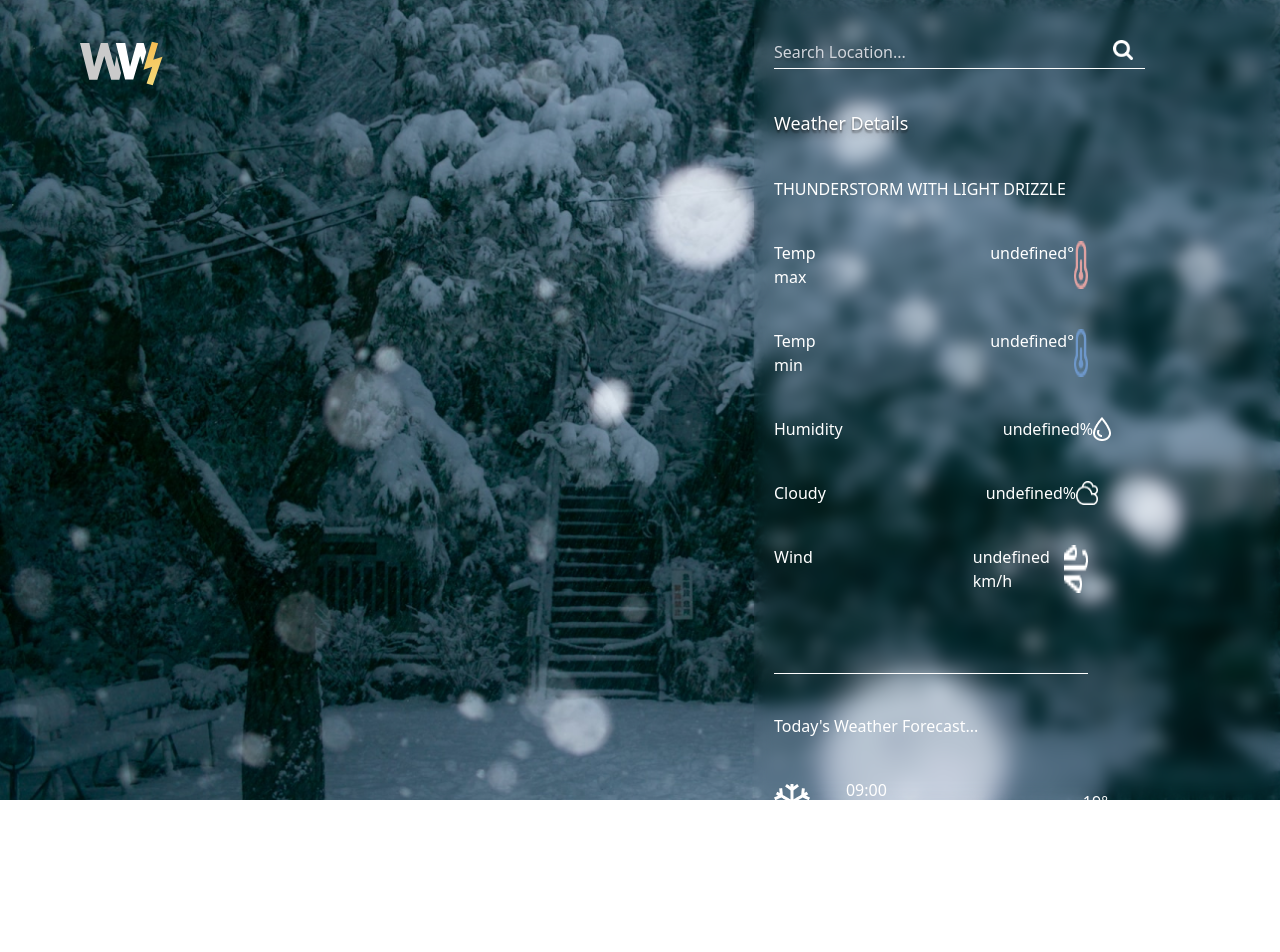
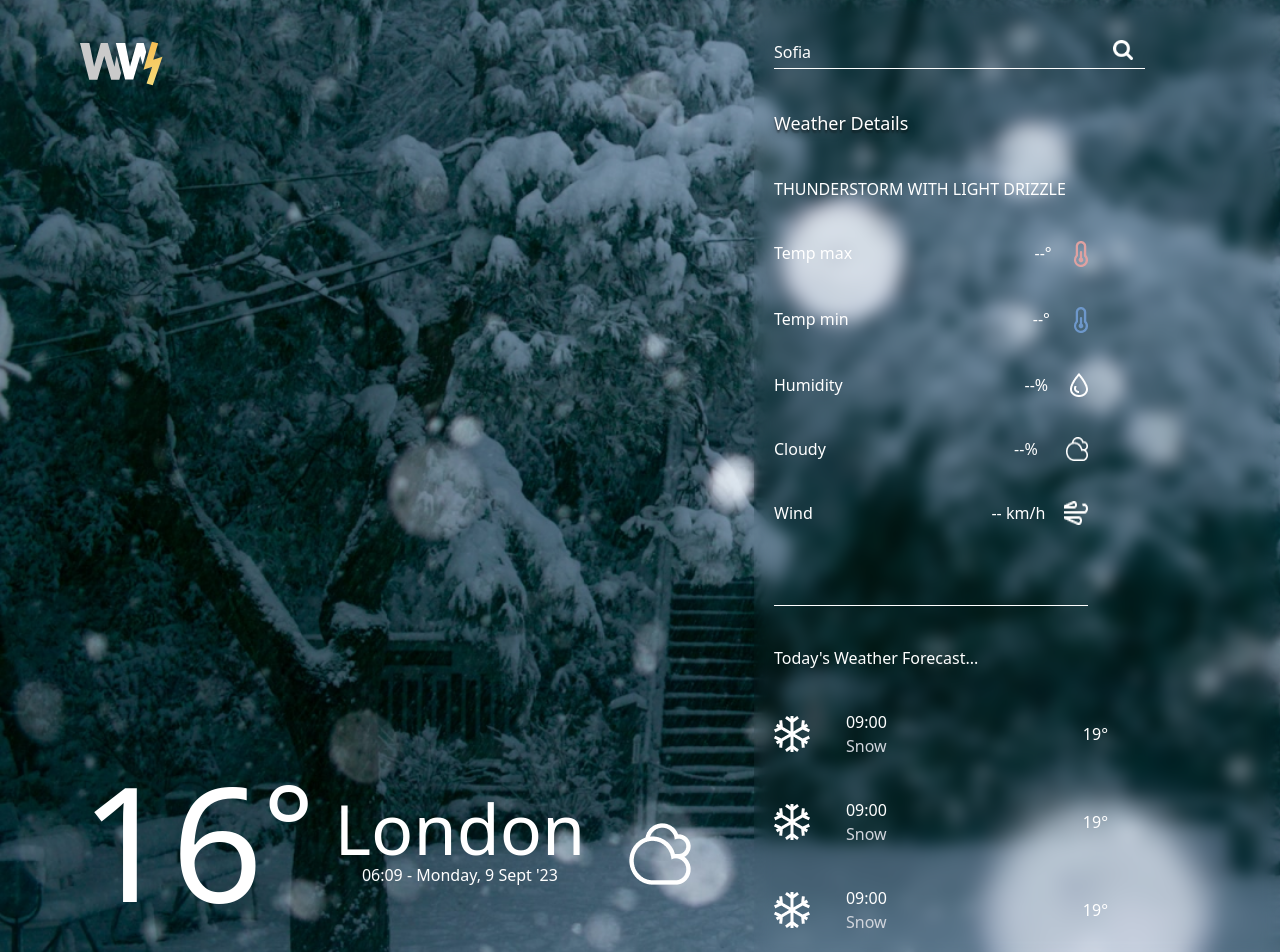
Before and after one commit to shefket-mustafa/Weather, a React (Vite) app: page / in a window 1280 px wide. Shown: the top 952 px of the page. Before the commit the page ends 800 px from the top, so only its background shows below. Built offline with nearby package versions, Linux system fonts and the light colour scheme; no server answers.

Commit message:
Value added to input, search with real-time data implemented, city details with mock data shown for now

```diff
--- a/src/App.tsx
+++ b/src/App.tsx
@@ -1,24 +1,28 @@
+import Logo from './components/Logo'
 import RightContainer from './components/RightContainer'
+import cloudy from "../public/cloudy.png"
 
 
 function App( ) {
 
-  return <div className=" relative min-h-screen bg-cover bg-no-repeat" style={{ backgroundImage: "url('/bg-weather.png')" }}
-  >
+  return <div className=" relative min-h-screen bg-cover bg-no-repeat" style={{ backgroundImage: "url('/bg-weather.png')" }}>
 
-<svg className=" absolute ml-20 mt-10" width="90" height="47" viewBox="0 0 90 47" fill="none" xmlns="http://www.w3.org/2000/svg">
-<path fillRule="evenodd" clipRule="evenodd" d="M71.834 1.67818L78.1206 3.36365L73.2061 19.8301L82.4689 16.8415L77.6172 31.1032L72.7656 45.3649L66.5523 43.4497L69.3758 35.1498L72.1993 26.85L63.4818 29.6626L71.834 1.67818Z" fill="url(#paint0_linear_129_5353)"/>
-<path fillRule="evenodd" clipRule="evenodd" d="M66.2442 12.0463L62.7186 24.6071L60.186 15.9889L53.262 39.5811H51.1666H48.091H45.083L35.8225 3.02905H45.2182L50.0006 26.8109L56.6756 3.02905H57.5881H62.8605H63.7055L66.2442 12.0463Z" fill="white"/>
-<path fillRule="evenodd" clipRule="evenodd" d="M36.6489 15.7167L41.0176 32.9604L39.3325 39.6477H36.3691H33.3047H31.1831L24.2752 16.0126L17.3764 39.6477H15.2885H12.2241H9.22698L0 3.02905H9.36168L14.1267 26.8542L20.7775 3.02905H21.6868H26.9401H27.782L34.446 26.8285L36.6489 15.7167Z" fill="#CACACA"/>
-<defs>
-<linearGradient id="paint0_linear_129_5353" x1="65.9395" y1="3.57995" x2="78.7935" y2="43.4201" gradientUnits="userSpaceOnUse">
-<stop stopColor="#F5BD52"/>
-<stop offset="1" stopColor="#F5DA79"/>
-</linearGradient>
-</defs>
-</svg>
+<Logo />
+{/* right scrollable comp */}
 
-{/* right scrollable comp */}
+<div className='flex  pt-180 pl-20 items-center'>
+
+  <div className='flex'>
+  <p className='text-white text-[160px] '>16</p>
+  <p className='text-white text-[120px] mt-4'>°</p>
+  </div>
+  <div className='flex flex-col items-center pl-5'>
+    <p className='text-[70px] text-white leading-none font-light'>London</p>
+    <p className='text-white'>06:09 - Monday, 9 Sept '23</p>
+  </div>
+  <img className='mt-7 pl-10' src={cloudy} alt="" />
+</div>
+
 <RightContainer image='/Vector (2).png' />
 
   </div>
--- /dev/null
+++ b/src/components/Logo.tsx
@@ -0,0 +1,14 @@
+export default function Logo(){
+
+    return <svg className=" absolute ml-20 mt-10" width="90" height="47" viewBox="0 0 90 47" fill="none" xmlns="http://www.w3.org/2000/svg">
+    <path fillRule="evenodd" clipRule="evenodd" d="M71.834 1.67818L78.1206 3.36365L73.2061 19.8301L82.4689 16.8415L77.6172 31.1032L72.7656 45.3649L66.5523 43.4497L69.3758 35.1498L72.1993 26.85L63.4818 29.6626L71.834 1.67818Z" fill="url(#paint0_linear_129_5353)"/>
+    <path fillRule="evenodd" clipRule="evenodd" d="M66.2442 12.0463L62.7186 24.6071L60.186 15.9889L53.262 39.5811H51.1666H48.091H45.083L35.8225 3.02905H45.2182L50.0006 26.8109L56.6756 3.02905H57.5881H62.8605H63.7055L66.2442 12.0463Z" fill="white"/>
+    <path fillRule="evenodd" clipRule="evenodd" d="M36.6489 15.7167L41.0176 32.9604L39.3325 39.6477H36.3691H33.3047H31.1831L24.2752 16.0126L17.3764 39.6477H15.2885H12.2241H9.22698L0 3.02905H9.36168L14.1267 26.8542L20.7775 3.02905H21.6868H26.9401H27.782L34.446 26.8285L36.6489 15.7167Z" fill="#CACACA"/>
+    <defs>
+    <linearGradient id="paint0_linear_129_5353" x1="65.9395" y1="3.57995" x2="78.7935" y2="43.4201" gradientUnits="userSpaceOnUse">
+    <stop stopColor="#F5BD52"/>
+    <stop offset="1" stopColor="#F5DA79"/>
+    </linearGradient>
+    </defs>
+    </svg>
+}
--- a/src/components/MiddleInfo.tsx
+++ b/src/components/MiddleInfo.tsx
@@ -1,31 +1,40 @@
-import { useEffect, useState } from "react";
 import MiddleInfoItems from "./MiddleInfoItems";
-import { useGetWeatherData } from "../api/request";
-import { useWeatherDetails } from "../context/weatherDetailsContext/details-context-hook";
+
+type City = {
+    current?: {
+        cloud?: number;
+    };
+    forecast?: {
+        day?: {
+            maxtemp_c: number;
+            mintemp_c?: number;
+            avghumidity?: number;
+            maxwind_kph?: number;
+        }
+    }
+}
 
 
-export default function MiddleInfo() {
 
-    const {city, setCity, details ,setDetails} = useWeatherDetails();
-    const {getWeatherData} = useGetWeatherData();
+type MiddleInfoProps = {
+    city: City
+};
 
 
-    useEffect(() => {
-        getWeatherData(city)
-        .then(data => {
-            setDetails(data)
-        })
-    },[city])
+export default function MiddleInfo({city}: MiddleInfoProps) {
+
+
+
 
     return <div className="max-w-[354px] pt-10 pl-5 pr-5 text-white">
 
             <p>THUNDERSTORM WITH LIGHT DRIZZLE</p>
 
-            <MiddleInfoItems title="Temp max" degrees={details?.forecast?.day?.maxtemp_c} imageUrl="/temp-max.png"/>
-            <MiddleInfoItems title="Temp min" degrees={details?.forecast?.day?.mintemp_c} imageUrl="/temp-low.png"/>
-            <MiddleInfoItems title="Humidity" degrees={details?.forecast?.day?.avghumidity} imageUrl="/humidity.png"/>
-            <MiddleInfoItems title="Cloudy" degrees={details?.current?.cloud} imageUrl="/clouds.png"/>
-            <MiddleInfoItems title="Wind" degrees={details?.forecast?.day?.maxwind_kph} imageUrl="/winds.png"/>
+            <MiddleInfoItems title="Temp max" degrees={city?.forecast?.day?.maxtemp_c ?? "--"} imageUrl="/temp-max.png"/>
+            <MiddleInfoItems title="Temp min" degrees={city?.forecast?.day?.mintemp_c ?? "--"} imageUrl="/temp-low.png"/>
+            <MiddleInfoItems title="Humidity" degrees={city?.forecast?.day?.avghumidity ?? "--"} imageUrl="/humidity.png"/>
+            <MiddleInfoItems title="Cloudy" degrees={city?.current?.cloud ?? "--"} imageUrl="/clouds.png"/>
+            <MiddleInfoItems title="Wind" degrees={city?.forecast?.day?.maxwind_kph ?? "--"} imageUrl="/winds.png"/>
 
             <div className="border-b pt-20"></div>
          </div>
--- a/src/components/MiddleInfoItems.tsx
+++ b/src/components/MiddleInfoItems.tsx
@@ -1,6 +1,6 @@
 type Props = {
     title: string,
-    degrees: string,
+    degrees: string | number,
     imageUrl: string
 
 }
--- a/src/components/RightContainer.tsx
+++ b/src/components/RightContainer.tsx
@@ -1,5 +1,7 @@
+import { useEffect, useState } from "react";
 import MiddleInfo from "./MiddleInfo";
 import TodaysForecast from "./TodaysForecast";
+import { useGetWeatherData } from "../api/request";
 
 
 type Props = {
@@ -7,16 +9,42 @@ type Props = {
 };
 
 export default function RightContainer({image}:Props) {
+
+  const [cityInput, setCityInput] = useState('Sofia');
+  const [city, setCity] = useState<any>({})
+  const [searchClicked, setSearchClicked] = useState(false);
+  const {getWeatherData} = useGetWeatherData();
+
+  useEffect(() => {
+    getWeatherData('Sofia')
+    .then(setCity)
+  },[]);
+
+  useEffect(() => {
+    if(cityInput.trim()){
+      getWeatherData(cityInput)
+      .then(setCity)
+    }
+  },[searchClicked])
+
     return <div className="absolute top-0 right-0 h h-full min-w-[526px] backdrop-blur overflow-y-auto">
 
     <div className="flex justify-between pb-1  mt-10 max-h-[400px] max-w-[371px] ml-5 text-white border-b">
-      <input className="text-white placeholder:text-gray-300 placeholder:text-shadow-lg" type="text" placeholder='Search Location...'/>
-      <img className="h-[20px] pr-3 " src={image} alt='Search loading...' />
+
+      <input
+      onChange={(e) => setCityInput(e.target.value)}
+      value={cityInput}
+      className="text-white placeholder:text-gray-300 placeholder:text-shadow-lg focus:outline-none"
+      type="text"
+      placeholder='Search Location...'
+
+       />
+      <img onClick={() => setSearchClicked(prev => !prev)} className="h-[20px] pr-3 cursor-pointer" src={image} alt='Search loading...' />
     </div>
 
     <p className="text-lg text-white max-w-[141px] ml-5 pt-10 text-shadow-lg/30">Weather Details</p>
 
-    <MiddleInfo />
+    <MiddleInfo city={city} />
 
     <TodaysForecast />
 
```
Also changed, not shown: public/Cloudy.png (added).
